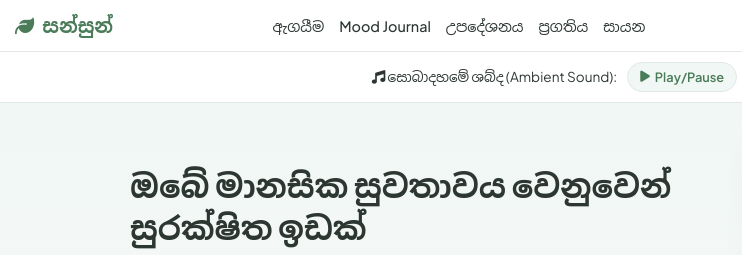
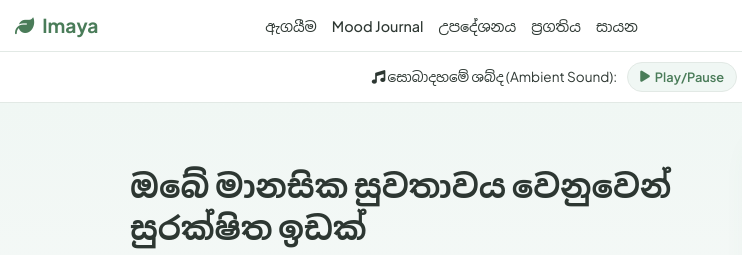
Before and after one commit to imayadilmi7-coder/Sansun-web-app, a website: page Frontend/index.html in a window 1280 px wide. Shown: the top 255 px of the page, 0-742 px from the left. Drawn offline with nearby package versions, Linux system fonts and the light colour scheme.

Commit message:
change the topic

```diff
--- a/Frontend/index.html
+++ b/Frontend/index.html
@@ -296,7 +296,7 @@
 
 <!-- NAVIGATION BAR -->
 <nav class="navbar">
-    <a href="#" class="logo"><i class="fa-solid fa-leaf"></i> <span id="brandName">සන්සුන්</span></a>
+    <a href="#" class="logo"><i class="fa-solid fa-leaf"></i> <span id="brandName">Imaya</span></a>
     <ul class="nav-links">
         <li><a href="#assessment" id="navAssessment">ඇගයීම</a></li>
         <li><a href="#mood" id="navMood">Mood Journal</a></li>
```
